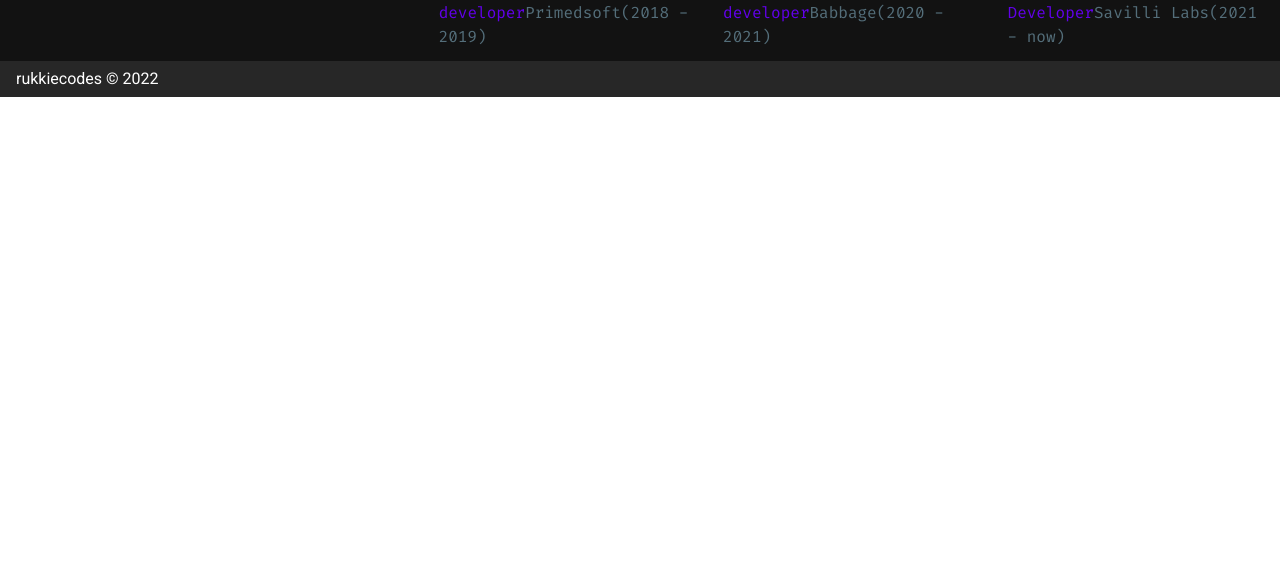
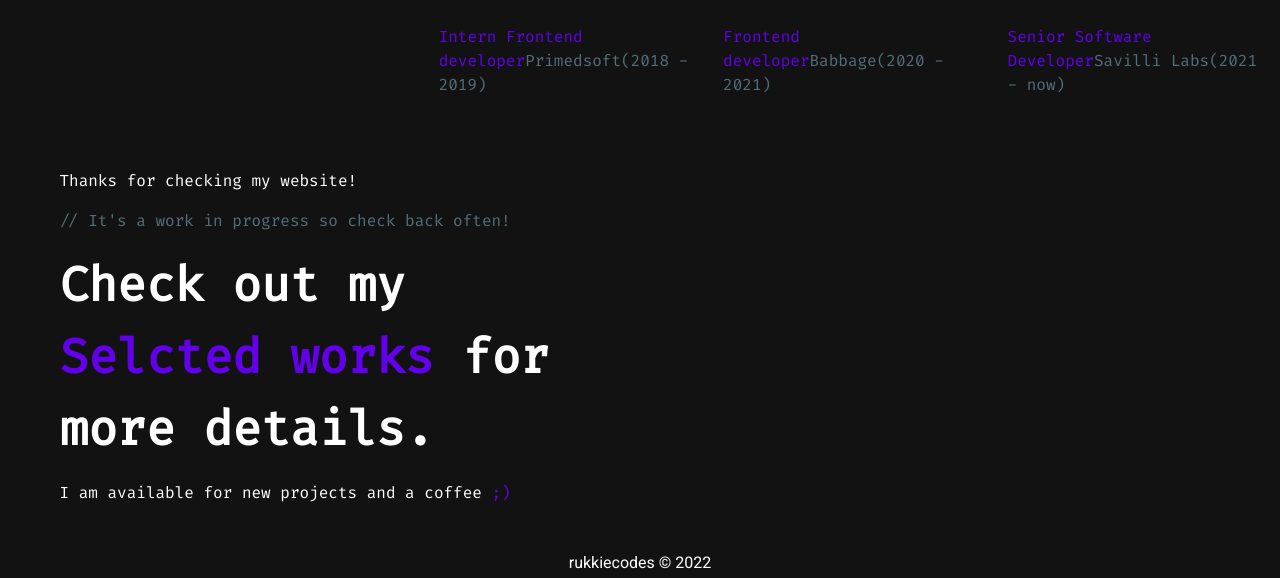
Before and after one commit to rukkiecodes/rukkiecodes-potfolio, a Nuxt app: page / in a window 1280 px wide. Shown: the part 1723-2301 px from the top of the page. Before the commit the page ends 1820 px from the top, so only its background shows below. Built offline with nearby package versions, Linux system fonts and the light colour scheme.

Commit message:
done laying out home

```diff
--- a/layouts/default.vue
+++ b/layouts/default.vue
@@ -15,6 +15,8 @@
     <v-footer
       absolute
       app
+      color="transparent"
+      class="d-flex justify-center"
     >
       <span>rukkiecodes &copy; {{ new Date().getFullYear() }}</span>
     </v-footer>
--- a/pages/index.vue
+++ b/pages/index.vue
@@ -60,7 +60,7 @@
       </v-col>
     </v-row>
 
-    <v-row>
+    <v-row id="work">
       <v-col
         cols="12"
         sm="6"
@@ -72,12 +72,8 @@
         >
           <v-card-title class="logo mx-0 px-0 text-h4">about(<span class="deep-purple--text text--accent-4">me</span>)<span class="ml-3">{</span></v-card-title>
           <v-row>
-            <v-col
-              cols="1"
-            ></v-col>
-            <v-col
-              cols="11"
-            >
+            <v-col cols="1"></v-col>
+            <v-col cols="11">
               <span class="logo blue-grey--text text--darken-1">
                 <span class="deep-purple--text text--accent-4">return </span>`
                 <span>Personally connected with the web development industry and information technology for many years.</span>
@@ -103,14 +99,36 @@
       </v-col>
     </v-row>
 
-    <v-row>
-      <v-col cols="12" sm="4">
+    <v-row class="mt-15">
+      <v-col
+        cols="12"
+        sm="4"
+      >
         <SkillsImage />
       </v-col>
-      <v-col cols="12" sm="8">
+      <v-col
+        cols="12"
+        sm="8"
+      >
         <Skills />
       </v-col>
     </v-row>
+
+    <v-container class="mt-15">
+      <v-row>
+        <v-col cols="12">
+          <v-card width="500" color="transparent" flat>
+            <p class="logo">Thanks for checking my website!</p>
+            <p class="logo blue-grey--text text--darken-1">// It's a work in progress so check back often!</p>
+            <p
+              class="logo font-weight-bold"
+              style="font-size: 3rem;"
+            >Check out my <span class="deep-purple--text text--accent-4" @click="gotoWork" style="cursor: pointer;">Selcted works</span> for more details.</p>
+            <p class="logo">I am available for new projects and a coffee <span class="deep-purple--text text--accent-4">;)</span></p>
+          </v-card>
+        </v-col>
+      </v-row>
+    </v-container>
   </v-container>
 </template>
 
@@ -133,6 +151,9 @@ export default {
     },
     gotoLinkedin () {
       window.open("https://www.linkedin.com/in/terry-amagboro-004830197");
+    },
+    gotoWork () {
+      document.getElementById("work").scrollIntoView(false)
     }
   },
 
```
